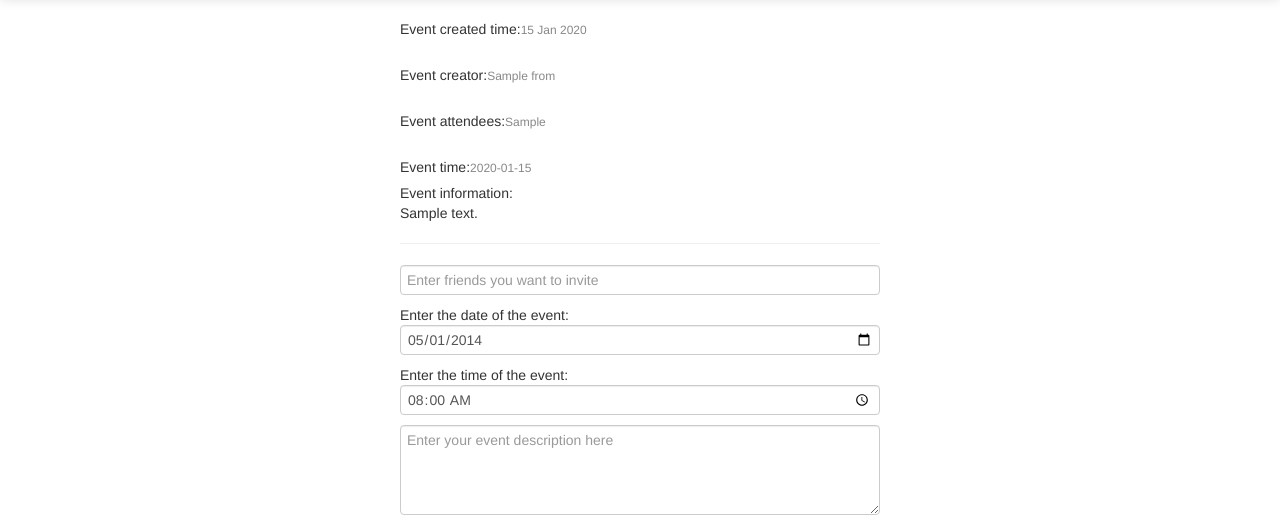
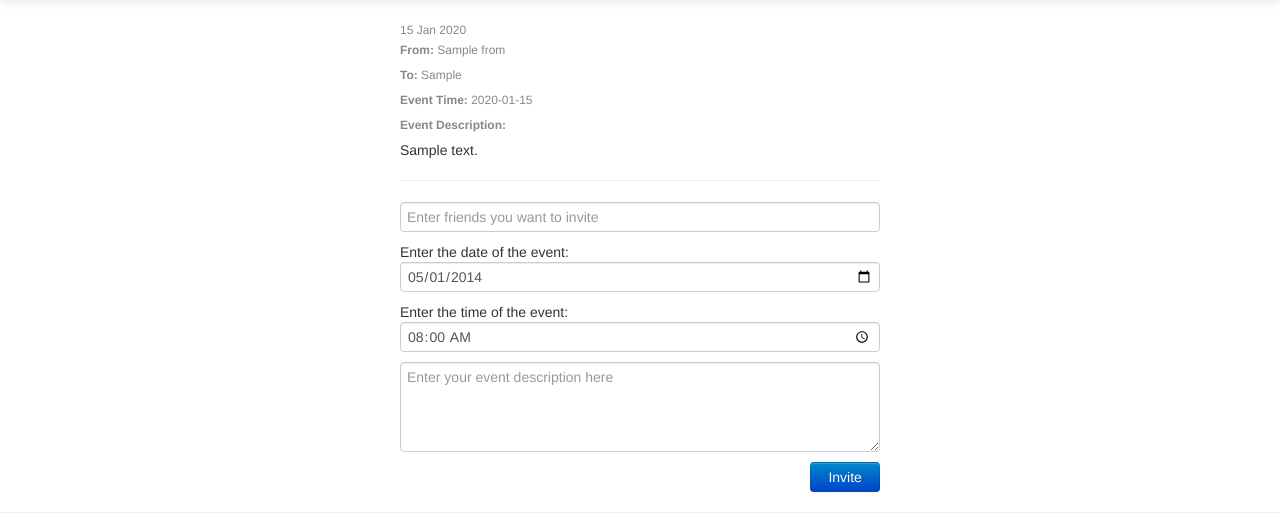
Before and after one commit to gaohao/peernet-client, a Node project: template views/events.jade in a window 1280 px wide. Shown: the part 41-565 px from the top of the page. Run offline with Node 20 templates, Linux system fonts and the light colour scheme; the template is opened without the code that fills it: most values are stand-ins (such as "Sample title", 1, 10 or a date in 2020).

Commit message:
Bug fix.

```diff
--- a/views/events.jade
+++ b/views/events.jade
@@ -8,19 +8,19 @@ block content
             div(style='margin: 0px auto; width: 480px;')
                 #events
                     for event in events
-                        label(for='date') Event created time:
-                            span(style='font-size:12px; color: #888; padding:5px padding-left: 10px;')=event.time
-                        br
-                        label(for='date') Event creator:
+                        span(style='font-size:12px; color: #888; padding:5px padding-left: 10px;')=event.time
+                        label(style='font-size:12px; color: #888; padding:5px padding-left: 10px;')
+                            b From:
                             span(style='font-size:12px; color: #888; padding:5px padding-left: 10px;')=event.from
-                        br
-                        label(for='date') Event attendees:
+                        label(style='font-size:12px; color: #888; padding:5px padding-left: 10px;')
+                            b To:
                             span(style='font-size:12px; color: #888; padding:5px padding-left: 10px;')=event.to
-                        br
-                        label(for='date') Event time:
-                            span(style='font-size:12px; color: #888; padding:5px padding-left: 20px;')=event.ftime
-                        label(for='date') Event information:
-                            p=event.text
+                        label(style='font-size:12px; color: #888; padding:5px padding-left: 30px;')
+                            b Event Time:
+                            span(style='font-size:12px; color: #888; padding:5px padding-left: 30px;')=event.ftime
+                        label(style='font-size:12px; color: #888; padding:5px padding-left: 30px;')
+                            b Event Description:
+                        p=event.text
                         hr
     div(class='row-fluid')
         div(class='span12')
```
